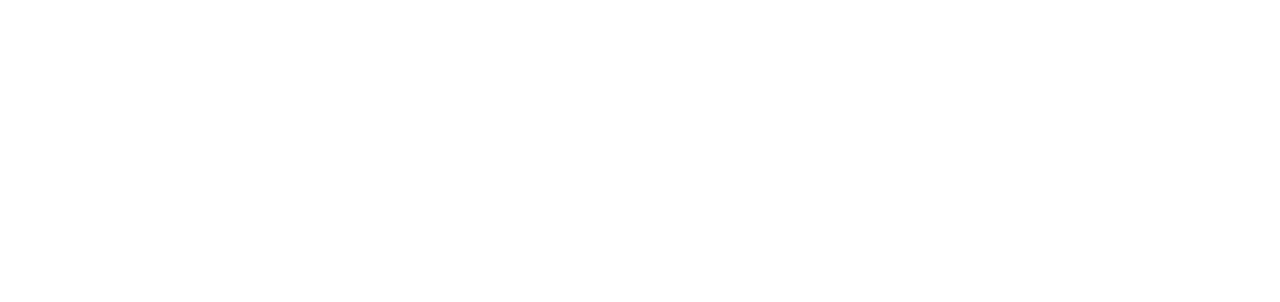
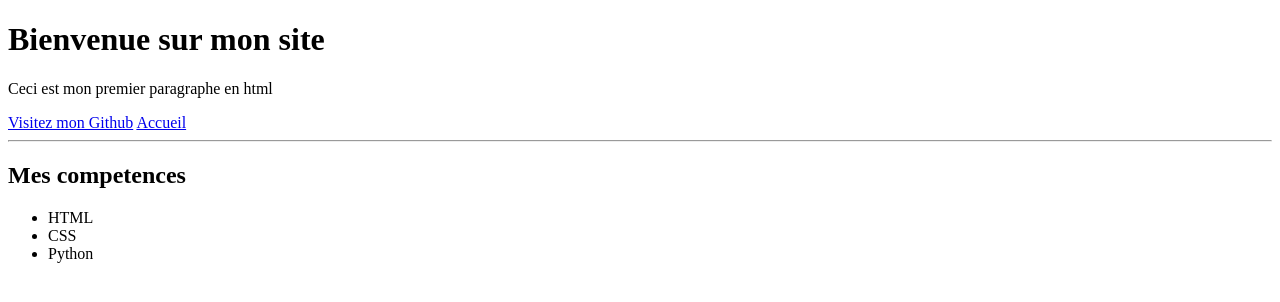
Before and after one commit to Achaumereuil/Portfolio, a plain HTML site: page Projets.html in a window 1280 px wide. Drawn offline with Linux system fonts and the light colour scheme.

Commit message:
Mise e nfonctionnement de la page projet

```diff
--- a/Projets.html
+++ b/Projets.html
@@ -5,3 +5,16 @@
         <meta charset="UTF-8">
         <title>Projets</title>
     </head>
+    <body>
+        <h1>Bienvenue sur mon site</h1>
+        <p>Ceci est mon premier paragraphe en html</p>
+        <a href="https://github.com">Visitez mon Github</a>
+        <a href="https://achaumereuil.github.io/Portfolio">Accueil</a>
+        <hr>
+        <h2>Mes competences</h2>
+        <ul>
+            <li>HTML</li>
+            <li>CSS</li>
+            <li>Python</li>
+        </ul>
+    </body>
```
Also changed, not shown: index.html (+1 -0 lines).
